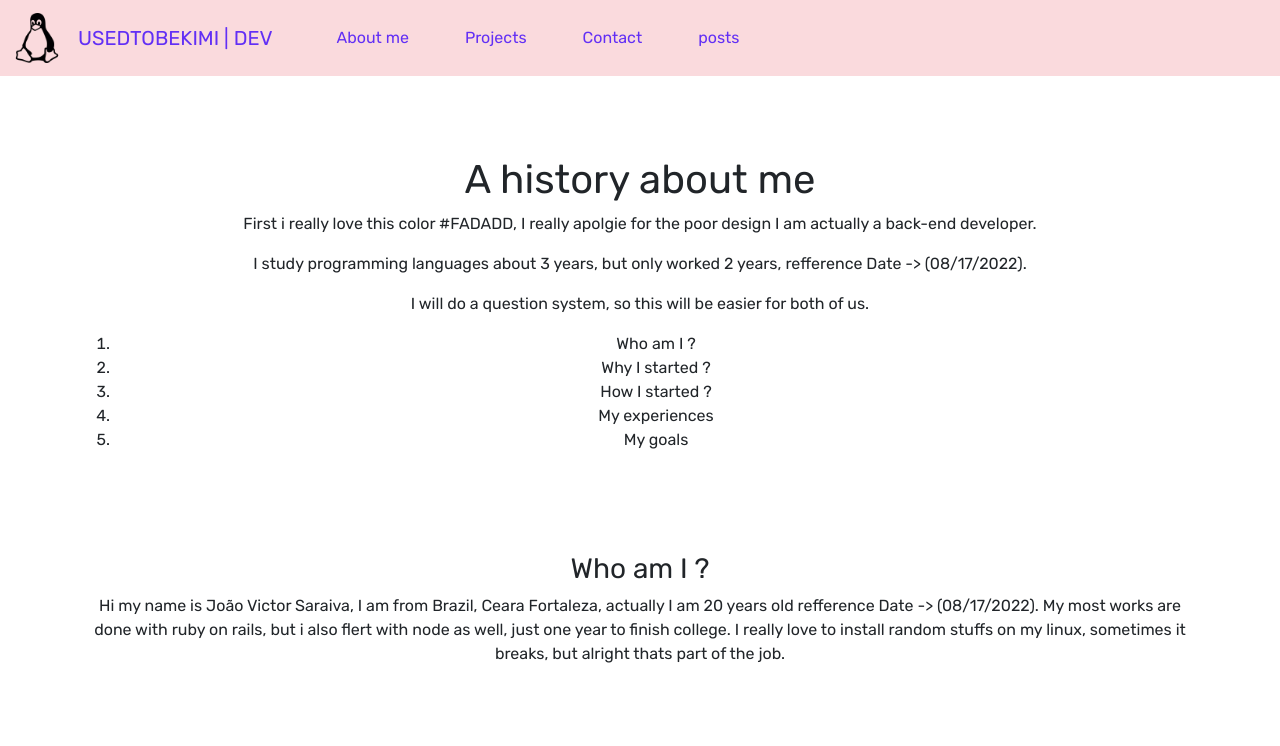
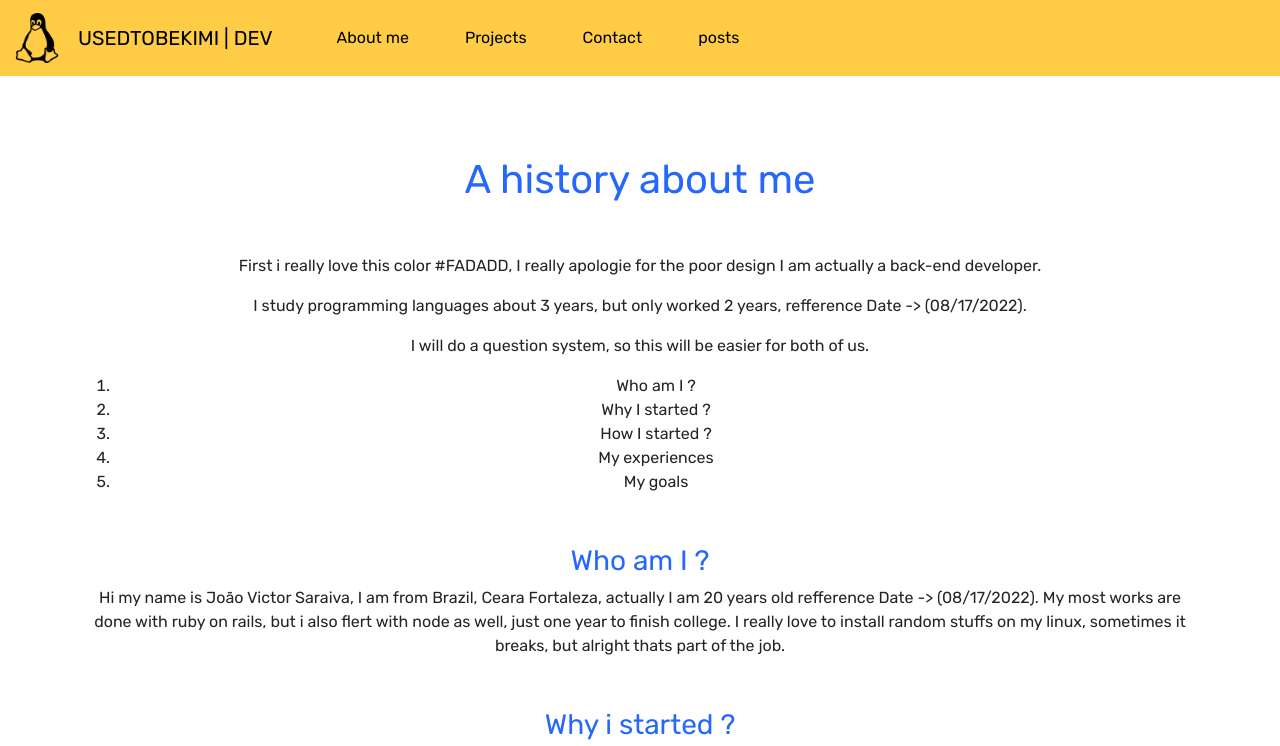
Before and after one commit to joao-saraiva/blog-front, a plain HTML site: page index.html in a window 1280 px wide. Shown: the top 746 px of the page. Drawn offline with nearby package versions, Linux system fonts and the light colour scheme.

Commit message:
color improvments

```diff
--- a/css/main.css
+++ b/css/main.css
@@ -2,12 +2,14 @@ body{
     font-family: 'Rubik', sans-serif !important;
 }
 
-h3{
-    margin-top: 100px;
+h1{
+    color: #2568fb;
+    margin-bottom: 50px;
 }
 
-.favorite-color{
-    color:  #FADADD;
+h3{
+    color: #2568fb;
+    margin-top: 50px;
 }
 
 .about-me{
@@ -18,11 +20,11 @@ h3{
 }
 
 .navbar-brand{
-    color: #622FF5;
+    color:black;
 }
 
 .nav-link{
-    color: #622FF5;
+    color: black;
 }
 
 .logo{
@@ -30,5 +32,5 @@ h3{
 }
 
 .navbar{
-    background-color: #FADADD !important;
+    background-color:  	#fecd45 !important;
 }
--- a/index.html
+++ b/index.html
@@ -47,7 +47,7 @@
     <section class="about-me text-center container-sm">
         <h1 class=""> A history about me</h1>
         <p class="text-wrap">
-            First i really love this color #FADADD, I really apolgie for the poor design
+            First i really love this color #FADADD, I really apologie for the poor design
             I am actually a back-end developer.
         </p>
 
```
